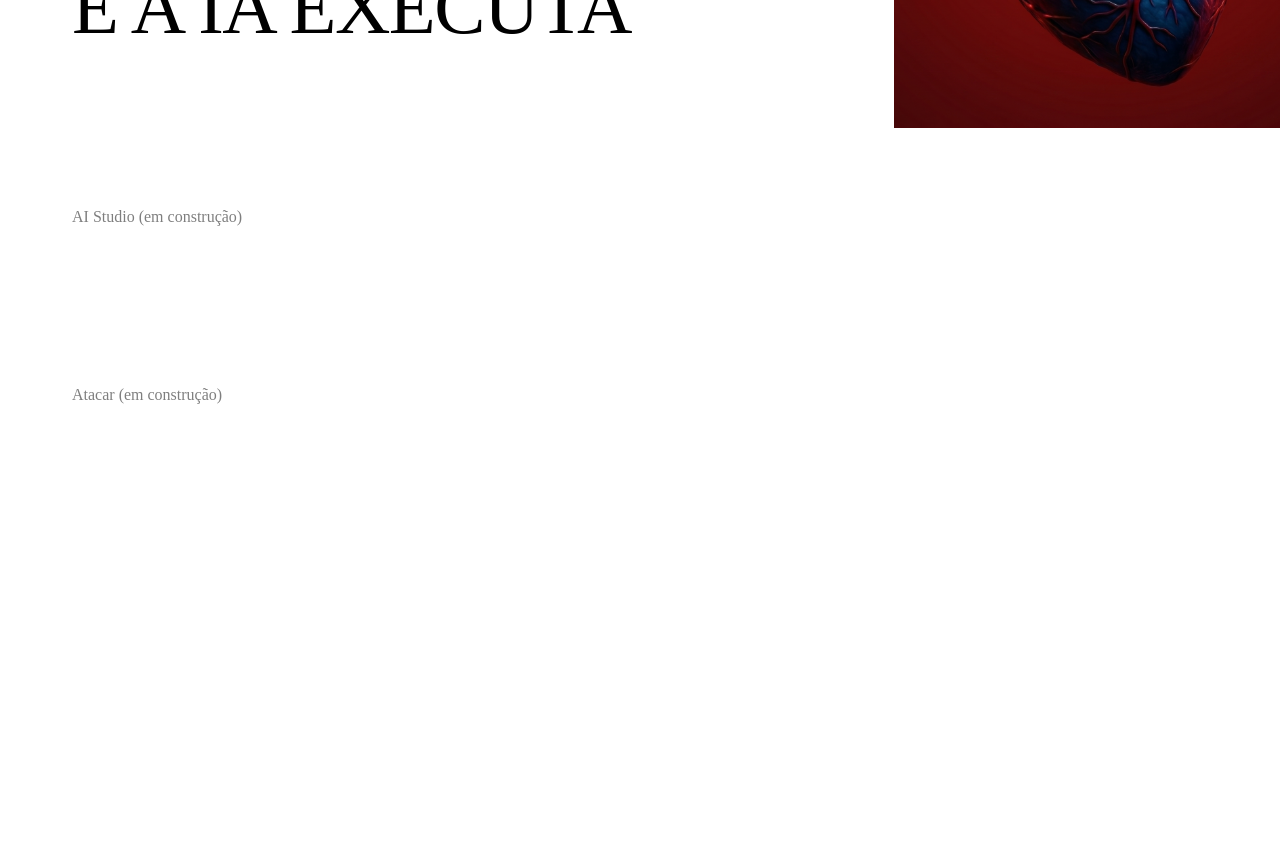
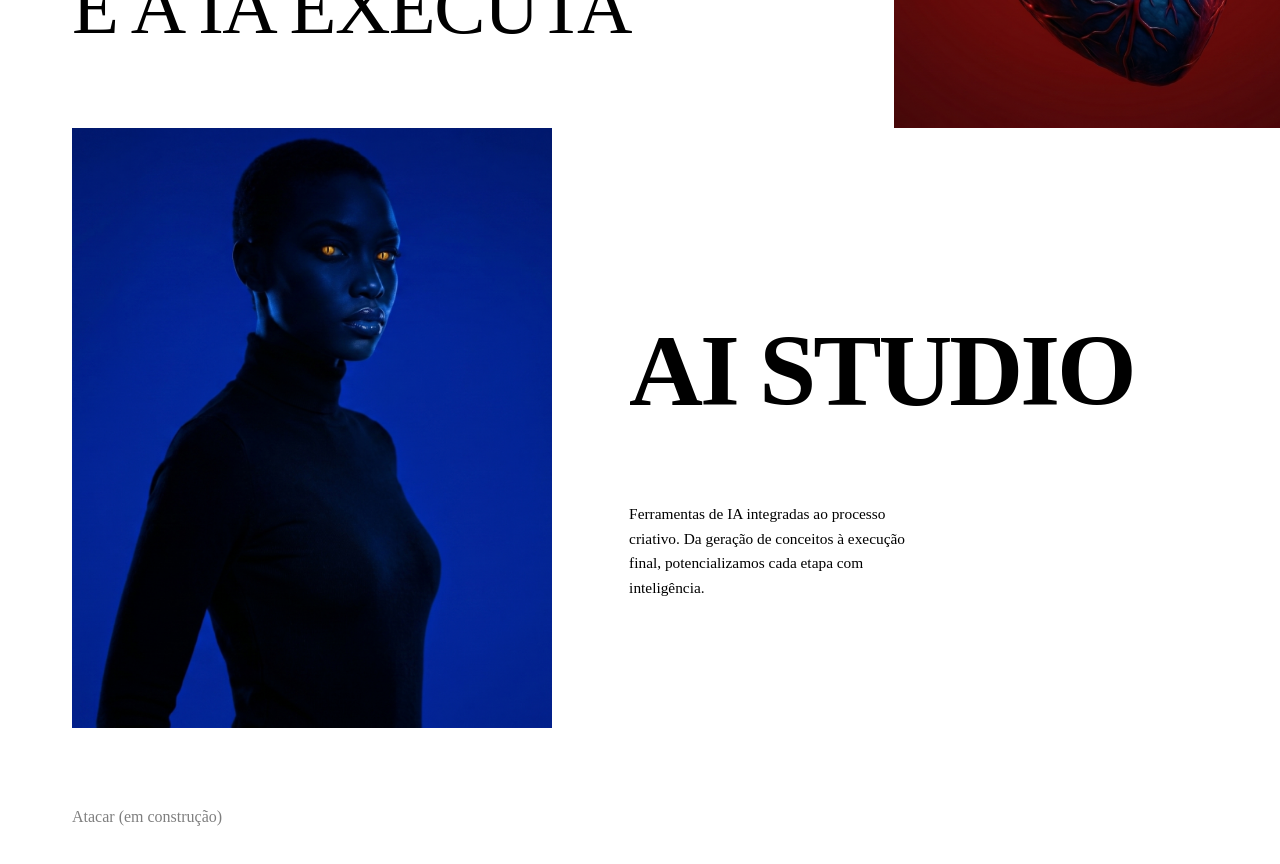
Before and after one commit to kleberviola/snaike, a React (Vite) app: page / in a window 1280 px wide. Shown: the part 1520-2384 px from the top of the page. Before the commit the page ends 2012 px from the top, so only its background shows below. Built offline with nearby package versions, Linux system fonts and the light colour scheme; the HTML template or start-up script is replaced by a standard one.

Commit message:
feat: AI Studio section with letter-by-letter spring animation

```diff
--- a/src/sections/AIStudio.jsx
+++ b/src/sections/AIStudio.jsx
@@ -1,7 +1,102 @@
+import { motion, useReducedMotion } from 'framer-motion'
+
+const imgVariant = {
+  hidden: { opacity: 0, x: -40 },
+  visible: { opacity: 1, x: 0, transition: { duration: 0.8, ease: 'easeOut' } },
+}
+
+const titleLetters = 'AI STUDIO'.split('')
+
+const letterVariant = {
+  hidden: { opacity: 0, y: 60 },
+  visible: (i) => ({
+    opacity: 1,
+    y: 0,
+    transition: { type: 'spring', stiffness: 120, damping: 14, delay: i * 0.05 },
+  }),
+}
+
+const descVariant = {
+  hidden: { opacity: 0 },
+  visible: { opacity: 1, transition: { duration: 0.6, delay: 0.7 } },
+}
+
 export function AIStudio() {
+  const prefersReducedMotion = useReducedMotion()
+
   return (
-    <div style={{ padding: '5vw', width: '100%', height: '100%', background: 'var(--color-bg-navy)' }}>
-      <p style={{ fontFamily: 'var(--font-body)', color: 'var(--color-white)', opacity: 0.5 }}>AI Studio (em construção)</p>
-    </div>
+    <motion.div
+      initial={prefersReducedMotion ? 'visible' : 'hidden'}
+      whileInView="visible"
+      viewport={{ once: false, amount: 0.6 }}
+      style={{
+        width: '100%',
+        height: '100%',
+        background: 'var(--color-bg-navy)',
+        display: 'flex',
+        alignItems: 'center',
+        padding: '0 5vw',
+        gap: '6vw',
+        overflow: 'hidden',
+      }}
+    >
+      {/* Retrato */}
+      <motion.div
+        variants={imgVariant}
+        style={{ flex: '0 0 38%', height: '75vh' }}
+      >
+        <img
+          src="/imagens/snaike_ai_studio.jpeg"
+          alt="Criatividade com Inteligência Artificial"
+          style={{ width: '100%', height: '100%', objectFit: 'cover', objectPosition: 'top' }}
+        />
+      </motion.div>
+
+      {/* Título + descrição */}
+      <div style={{ flex: 1 }}>
+        <h2
+          aria-label="AI Studio"
+          style={{
+            fontFamily: 'var(--font-heading)',
+            fontWeight: 900,
+            fontSize: 'clamp(3.5rem, 8vw, 10rem)',
+            color: 'var(--color-red)',
+            lineHeight: 0.9,
+            textTransform: 'uppercase',
+            letterSpacing: '-0.03em',
+            display: 'flex',
+            flexWrap: 'wrap',
+          }}
+        >
+          {titleLetters.map((char, i) => (
+            <motion.span
+              key={i}
+              custom={i}
+              variants={prefersReducedMotion ? {} : letterVariant}
+              style={{ display: 'inline-block', whiteSpace: char === ' ' ? 'pre' : 'normal' }}
+            >
+              {char}
+            </motion.span>
+          ))}
+        </h2>
+
+        <motion.p
+          variants={descVariant}
+          style={{
+            fontFamily: 'var(--font-body)',
+            fontWeight: 400,
+            fontSize: 'clamp(0.85rem, 1.2vw, 1.1rem)',
+            color: 'var(--color-white)',
+            opacity: 0.7,
+            maxWidth: '38ch',
+            lineHeight: 1.6,
+            marginTop: '2rem',
+          }}
+        >
+          Ferramentas de IA integradas ao processo criativo. Da geração de conceitos
+          à execução final, potencializamos cada etapa com inteligência.
+        </motion.p>
+      </div>
+    </motion.div>
   )
 }
```
